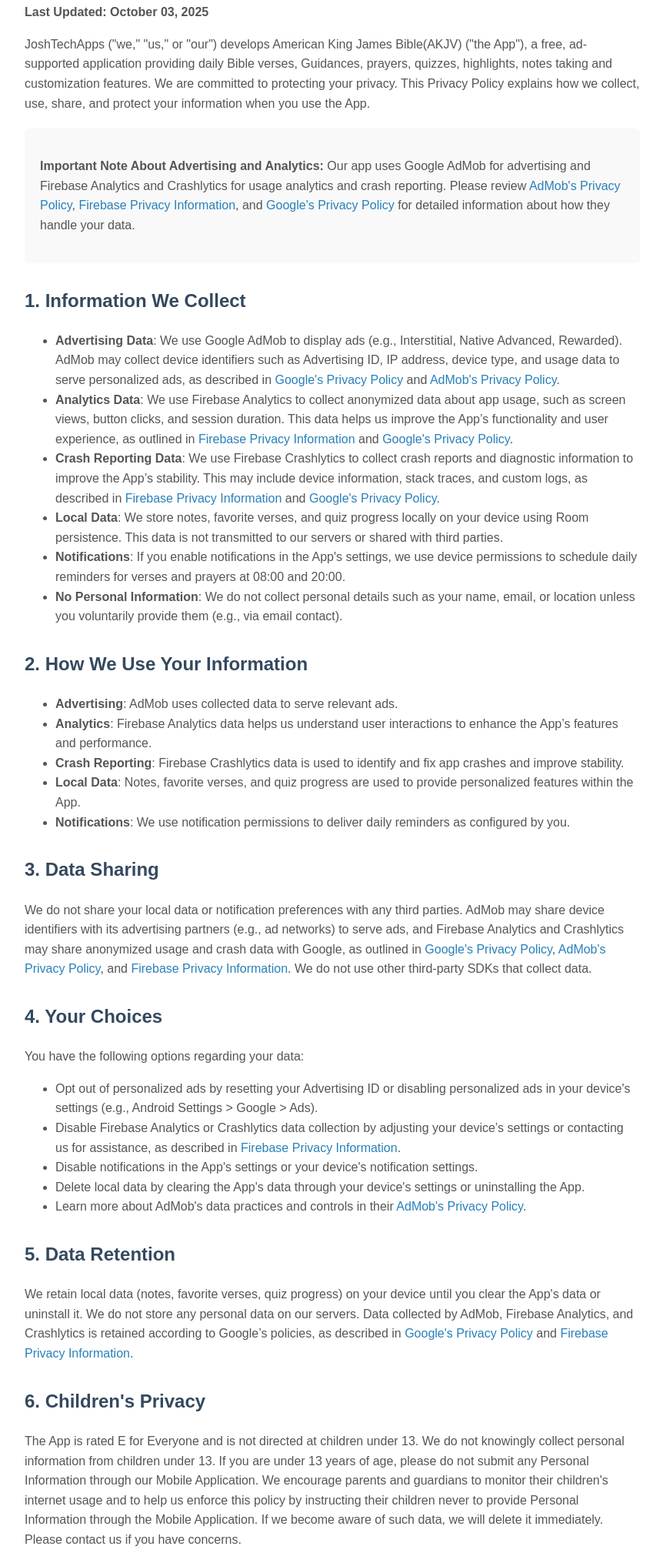
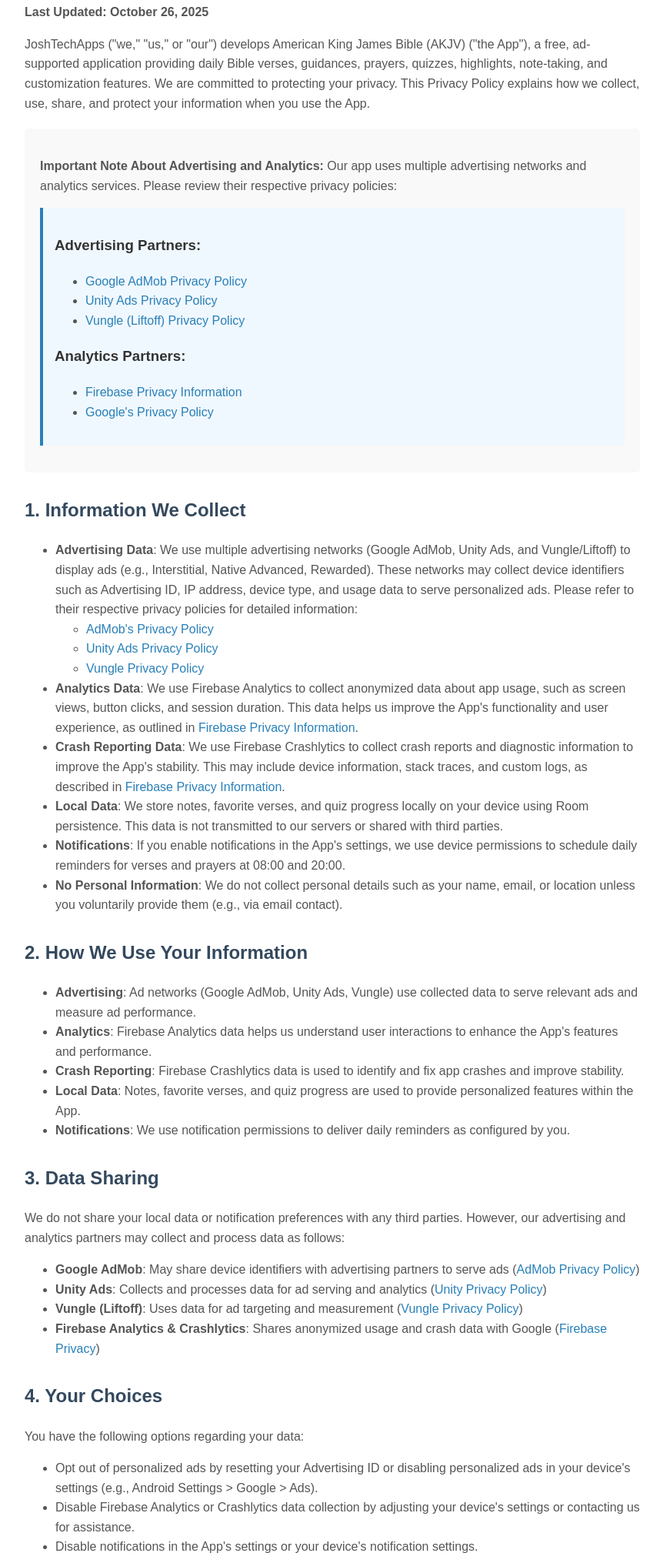
Before and after one commit to JoashTech/AKJV-private-policy, a plain HTML site: page index.html in a window 1280 px wide. Shown: the part 294-2312 px from the top of the page at 77% size, without its empty margins (8-870 px from the left). Drawn offline with Linux system fonts and the light colour scheme.

Commit message:
Revise privacy policy for advertising and analytics updates
Updated privacy policy to reflect changes in advertising and analytics partners, including Unity Ads and Vungle. Revised last updated date and added more detailed information regarding data practices.

```diff
--- a/index.html
+++ b/index.html
@@ -3,7 +3,7 @@
 <head>
     <meta charset="UTF-8">
     <meta name="viewport" content="width=device-width, initial-scale=1.0">
-    <title>Privacy Policy - American King James Bible(AKJV) - 1611</title>
+    <title>Privacy Policy - American King James Bible (AKJV) - 1611</title>
     <style>
         body {
             font-family: Arial, sans-serif;
@@ -47,26 +47,50 @@
             margin: 0 auto 20px;
             max-width: 100px;
         }
+        .ad-partners {
+            background: #f0f8ff;
+            padding: 15px;
+            border-left: 4px solid #2980b9;
+            margin: 15px 0;
+        }
     </style>
 </head>
 <body>
-    <img src="https://raw.githubusercontent.com/JoashTech/AKJV-private-policy/main/ic_akjv_icon.png" alt="American King James Bible(AKJV) Icon" class="app-icon">
-    <h1>Privacy Policy for American King James Bible(AKJV)</h1>
-    <p><strong>Last Updated: October 03, 2025</strong></p>
-    <p>JoshTechApps ("we," "us," or "our") develops American King James Bible(AKJV) ("the App"), a free, ad-supported application providing daily Bible verses, Guidances, prayers, quizzes, highlights, notes taking and customization features. We are committed to protecting your privacy. This Privacy Policy explains how we collect, use, share, and protect your information when you use the App.</p>
+    <img src="https://raw.githubusercontent.com/JoashTech/AKJV-private-policy/main/ic_akjv_icon.png" alt="American King James Bible (AKJV) Icon" class="app-icon">
+    <h1>Privacy Policy for American King James Bible (AKJV)</h1>
+    <p><strong>Last Updated: October 26, 2025</strong></p>
+    <p>JoshTechApps ("we," "us," or "our") develops American King James Bible (AKJV) ("the App"), a free, ad-supported application providing daily Bible verses, guidances, prayers, quizzes, highlights, note-taking, and customization features. We are committed to protecting your privacy. This Privacy Policy explains how we collect, use, share, and protect your information when you use the App.</p>
 
     <div class="container">
-        <p><strong>Important Note About Advertising and Analytics:</strong> Our app uses Google AdMob for advertising and Firebase Analytics and Crashlytics for usage analytics and crash reporting. Please review
-        <a href="https://support.google.com/admob/answer/6128543" target="_blank">AdMob's Privacy Policy</a>,
-        <a href="https://firebase.google.com/support/privacy" target="_blank">Firebase Privacy Information</a>, and
-        <a href="https://policies.google.com/privacy" target="_blank">Google's Privacy Policy</a> for detailed information about how they handle your data.</p>
+        <p><strong>Important Note About Advertising and Analytics:</strong> Our app uses multiple advertising networks and analytics services. Please review their respective privacy policies:</p>
+
+        <div class="ad-partners">
+            <h3>Advertising Partners:</h3>
+            <ul>
+                <li><a href="https://support.google.com/admob/answer/6128543" target="_blank">Google AdMob Privacy Policy</a></li>
+                <li><a href="https://unity.com/legal/privacy-policy" target="_blank">Unity Ads Privacy Policy</a></li>
+                <li><a href="https://vungle.com/privacy/" target="_blank">Vungle (Liftoff) Privacy Policy</a></li>
+            </ul>
+
+            <h3>Analytics Partners:</h3>
+            <ul>
+                <li><a href="https://firebase.google.com/support/privacy" target="_blank">Firebase Privacy Information</a></li>
+                <li><a href="https://policies.google.com/privacy" target="_blank">Google's Privacy Policy</a></li>
+            </ul>
+        </div>
     </div>
 
     <h2>1. Information We Collect</h2>
     <ul>
-        <li><strong>Advertising Data</strong>: We use Google AdMob to display ads (e.g., Interstitial, Native Advanced, Rewarded). AdMob may collect device identifiers such as Advertising ID, IP address, device type, and usage data to serve personalized ads, as described in <a href="https://policies.google.com/privacy" target="_blank">Google's Privacy Policy</a> and <a href="https://support.google.com/admob/answer/6128543" target="_blank">AdMob's Privacy Policy</a>.</li>
-        <li><strong>Analytics Data</strong>: We use Firebase Analytics to collect anonymized data about app usage, such as screen views, button clicks, and session duration. This data helps us improve the App’s functionality and user experience, as outlined in <a href="https://firebase.google.com/support/privacy" target="_blank">Firebase Privacy Information</a> and <a href="https://policies.google.com/privacy" target="_blank">Google's Privacy Policy</a>.</li>
-        <li><strong>Crash Reporting Data</strong>: We use Firebase Crashlytics to collect crash reports and diagnostic information to improve the App’s stability. This may include device information, stack traces, and custom logs, as described in <a href="https://firebase.google.com/support/privacy" target="_blank">Firebase Privacy Information</a> and <a href="https://policies.google.com/privacy" target="_blank">Google's Privacy Policy</a>.</li>
+        <li><strong>Advertising Data</strong>: We use multiple advertising networks (Google AdMob, Unity Ads, and Vungle/Liftoff) to display ads (e.g., Interstitial, Native Advanced, Rewarded). These networks may collect device identifiers such as Advertising ID, IP address, device type, and usage data to serve personalized ads. Please refer to their respective privacy policies for detailed information:
+            <ul>
+                <li><a href="https://support.google.com/admob/answer/6128543" target="_blank">AdMob's Privacy Policy</a></li>
+                <li><a href="https://unity.com/legal/privacy-policy" target="_blank">Unity Ads Privacy Policy</a></li>
+                <li><a href="https://vungle.com/privacy/" target="_blank">Vungle Privacy Policy</a></li>
+            </ul>
+        </li>
+        <li><strong>Analytics Data</strong>: We use Firebase Analytics to collect anonymized data about app usage, such as screen views, button clicks, and session duration. This data helps us improve the App's functionality and user experience, as outlined in <a href="https://firebase.google.com/support/privacy" target="_blank">Firebase Privacy Information</a>.</li>
+        <li><strong>Crash Reporting Data</strong>: We use Firebase Crashlytics to collect crash reports and diagnostic information to improve the App's stability. This may include device information, stack traces, and custom logs, as described in <a href="https://firebase.google.com/support/privacy" target="_blank">Firebase Privacy Information</a>.</li>
         <li><strong>Local Data</strong>: We store notes, favorite verses, and quiz progress locally on your device using Room persistence. This data is not transmitted to our servers or shared with third parties.</li>
         <li><strong>Notifications</strong>: If you enable notifications in the App's settings, we use device permissions to schedule daily reminders for verses and prayers at 08:00 and 20:00.</li>
         <li><strong>No Personal Information</strong>: We do not collect personal details such as your name, email, or location unless you voluntarily provide them (e.g., via email contact).</li>
@@ -74,46 +98,74 @@
 
     <h2>2. How We Use Your Information</h2>
     <ul>
-        <li><strong>Advertising</strong>: AdMob uses collected data to serve relevant ads.</li>
-        <li><strong>Analytics</strong>: Firebase Analytics data helps us understand user interactions to enhance the App’s features and performance.</li>
+        <li><strong>Advertising</strong>: Ad networks (Google AdMob, Unity Ads, Vungle) use collected data to serve relevant ads and measure ad performance.</li>
+        <li><strong>Analytics</strong>: Firebase Analytics data helps us understand user interactions to enhance the App's features and performance.</li>
         <li><strong>Crash Reporting</strong>: Firebase Crashlytics data is used to identify and fix app crashes and improve stability.</li>
         <li><strong>Local Data</strong>: Notes, favorite verses, and quiz progress are used to provide personalized features within the App.</li>
         <li><strong>Notifications</strong>: We use notification permissions to deliver daily reminders as configured by you.</li>
     </ul>
 
     <h2>3. Data Sharing</h2>
-    <p>We do not share your local data or notification preferences with any third parties. AdMob may share device identifiers with its advertising partners (e.g., ad networks) to serve ads, and Firebase Analytics and Crashlytics may share anonymized usage and crash data with Google, as outlined in <a href="https://policies.google.com/privacy" target="_blank">Google's Privacy Policy</a>, <a href="https://support.google.com/admob/answer/6128543" target="_blank">AdMob's Privacy Policy</a>, and <a href="https://firebase.google.com/support/privacy" target="_blank">Firebase Privacy Information</a>. We do not use other third-party SDKs that collect data.</p>
+    <p>We do not share your local data or notification preferences with any third parties. However, our advertising and analytics partners may collect and process data as follows:</p>
+    <ul>
+        <li><strong>Google AdMob</strong>: May share device identifiers with advertising partners to serve ads (<a href="https://support.google.com/admob/answer/6128543" target="_blank">AdMob Privacy Policy</a>)</li>
+        <li><strong>Unity Ads</strong>: Collects and processes data for ad serving and analytics (<a href="https://unity.com/legal/privacy-policy" target="_blank">Unity Privacy Policy</a>)</li>
+        <li><strong>Vungle (Liftoff)</strong>: Uses data for ad targeting and measurement (<a href="https://vungle.com/privacy/" target="_blank">Vungle Privacy Policy</a>)</li>
+        <li><strong>Firebase Analytics & Crashlytics</strong>: Shares anonymized usage and crash data with Google (<a href="https://firebase.google.com/support/privacy" target="_blank">Firebase Privacy</a>)</li>
+    </ul>
 
     <h2>4. Your Choices</h2>
     <p>You have the following options regarding your data:</p>
     <ul>
         <li>Opt out of personalized ads by resetting your Advertising ID or disabling personalized ads in your device's settings (e.g., Android Settings > Google > Ads).</li>
-        <li>Disable Firebase Analytics or Crashlytics data collection by adjusting your device’s settings or contacting us for assistance, as described in <a href="https://firebase.google.com/support/privacy" target="_blank">Firebase Privacy Information</a>.</li>
+        <li>Disable Firebase Analytics or Crashlytics data collection by adjusting your device's settings or contacting us for assistance.</li>
         <li>Disable notifications in the App's settings or your device's notification settings.</li>
         <li>Delete local data by clearing the App's data through your device's settings or uninstalling the App.</li>
-        <li>Learn more about AdMob's data practices and controls in their <a href="https://support.google.com/admob/answer/6128543" target="_blank">AdMob's Privacy Policy</a>.</li>
+        <li>Review and manage your preferences through our advertising partners' policies:
+            <ul>
+                <li><a href="https://support.google.com/admob/answer/6128543" target="_blank">AdMob Controls</a></li>
+                <li><a href="https://unity.com/legal/privacy-policy" target="_blank">Unity Privacy Controls</a></li>
+                <li><a href="https://vungle.com/privacy/" target="_blank">Vungle Privacy Controls</a></li>
+            </ul>
+        </li>
     </ul>
 
     <h2>5. Data Retention</h2>
-    <p>We retain local data (notes, favorite verses, quiz progress) on your device until you clear the App's data or uninstall it. We do not store any personal data on our servers. Data collected by AdMob, Firebase Analytics, and Crashlytics is retained according to Google’s policies, as described in <a href="https://policies.google.com/privacy" target="_blank">Google's Privacy Policy</a> and <a href="https://firebase.google.com/support/privacy" target="_blank">Firebase Privacy Information</a>.</p>
+    <p>We retain local data (notes, favorite verses, quiz progress) on your device until you clear the App's data or uninstall it. We do not store any personal data on our servers. Data collected by our advertising and analytics partners is retained according to their respective policies:</p>
+    <ul>
+        <li><a href="https://policies.google.com/privacy" target="_blank">Google's Data Retention</a></li>
+        <li><a href="https://unity.com/legal/privacy-policy" target="_blank">Unity Data Retention</a></li>
+        <li><a href="https://vungle.com/privacy/" target="_blank">Vungle Data Retention</a></li>
+    </ul>
 
     <h2>6. Children's Privacy</h2>
     <p>The App is rated E for Everyone and is not directed at children under 13. We do not knowingly collect personal information from children under 13. If you are under 13 years of age, please do not submit any Personal Information through our Mobile Application. We encourage parents and guardians to monitor their children's internet usage and to help us enforce this policy by instructing their children never to provide Personal Information through the Mobile Application. If we become aware of such data, we will delete it immediately. Please contact us if you have concerns.</p>
 
     <h2>7. Data Security</h2>
-    <p>We rely on Android's built-in security features, such as app sandboxing, to protect local data stored on your device. Since no data is transmitted to our servers, there is no risk of server-side data breaches.</p>
+    <p>We rely on Android's built-in security features, such as app sandboxing, to protect local data stored on your device. Since no data is transmitted to our servers, there is no risk of server-side data breaches. Our third-party partners implement their own security measures as described in their privacy policies.</p>
 
     <h2>8. International Compliance</h2>
-    <p>For users in the European Union (GDPR) or California (CCPA), you may have additional rights, such as requesting data access or deletion. Since we only store data locally and use AdMob, Firebase Analytics, and Crashlytics for ads and analytics, you can exercise these rights through your device settings or Google's ad and analytics settings, as described in <a href="https://firebase.google.com/support/privacy" target="_blank">Firebase Privacy Information</a>. Contact us for assistance.</p>
+    <p>For users in the European Union (GDPR) or California (CCPA), you may have additional rights, such as requesting data access or deletion. Since we only store data locally and use third-party services for ads and analytics, you can exercise these rights through your device settings or our partners' privacy controls. Contact us for assistance with data subject requests.</p>
 
-    <h2>9. Changes to This Policy</h2>
-    <p>We may update this Privacy Policy to reflect changes in our practices or legal requirements. We will post the updated policy on this page, and your continued use of the App constitutes consent to those changes.</p>
+    <h2>9. Third-Party Services</h2>
+    <p>Our app integrates with the following third-party services that may collect information:</p>
+    <ul>
+        <li><strong>Google AdMob</strong> - Advertising network</li>
+        <li><strong>Unity Ads</strong> - Advertising network</li>
+        <li><strong>Vungle (Liftoff)</strong> - Advertising network</li>
+        <li><strong>Firebase Analytics</strong> - Usage analytics</li>
+        <li><strong>Firebase Crashlytics</strong> - Crash reporting</li>
+    </ul>
+    <p>Each service operates under its own privacy policy, and we encourage you to review them.</p>
 
-    <h2>10. Contact Us</h2>
-    <p>If you have questions or concerns about this Privacy Policy, please contact us at <a href="mailto:contactjoshtech@gmail.com">contactjoshtech@gmail.com</a>.</p>
+    <h2>10. Changes to This Policy</h2>
+    <p>We may update this Privacy Policy to reflect changes in our practices, legal requirements, or additional third-party services. We will post the updated policy on this page with a revised "Last Updated" date, and your continued use of the App constitutes consent to those changes.</p>
+
+    <h2>11. Contact Us</h2>
+    <p>If you have questions or concerns about this Privacy Policy, or wish to exercise your data protection rights, please contact us at <a href="mailto:contactjoshtech@gmail.com">contactjoshtech@gmail.com</a>.</p>
 
     <footer>
-        <p>This privacy policy has been updated to include specific references to Google AdMob, Firebase Analytics, and Firebase Crashlytics privacy information.</p>
+        <p>This privacy policy has been updated to include specific references to Google AdMob, Unity Ads, Vungle (Liftoff), Firebase Analytics, and Firebase Crashlytics privacy information.</p>
     </footer>
 </body>
 </html>
```
